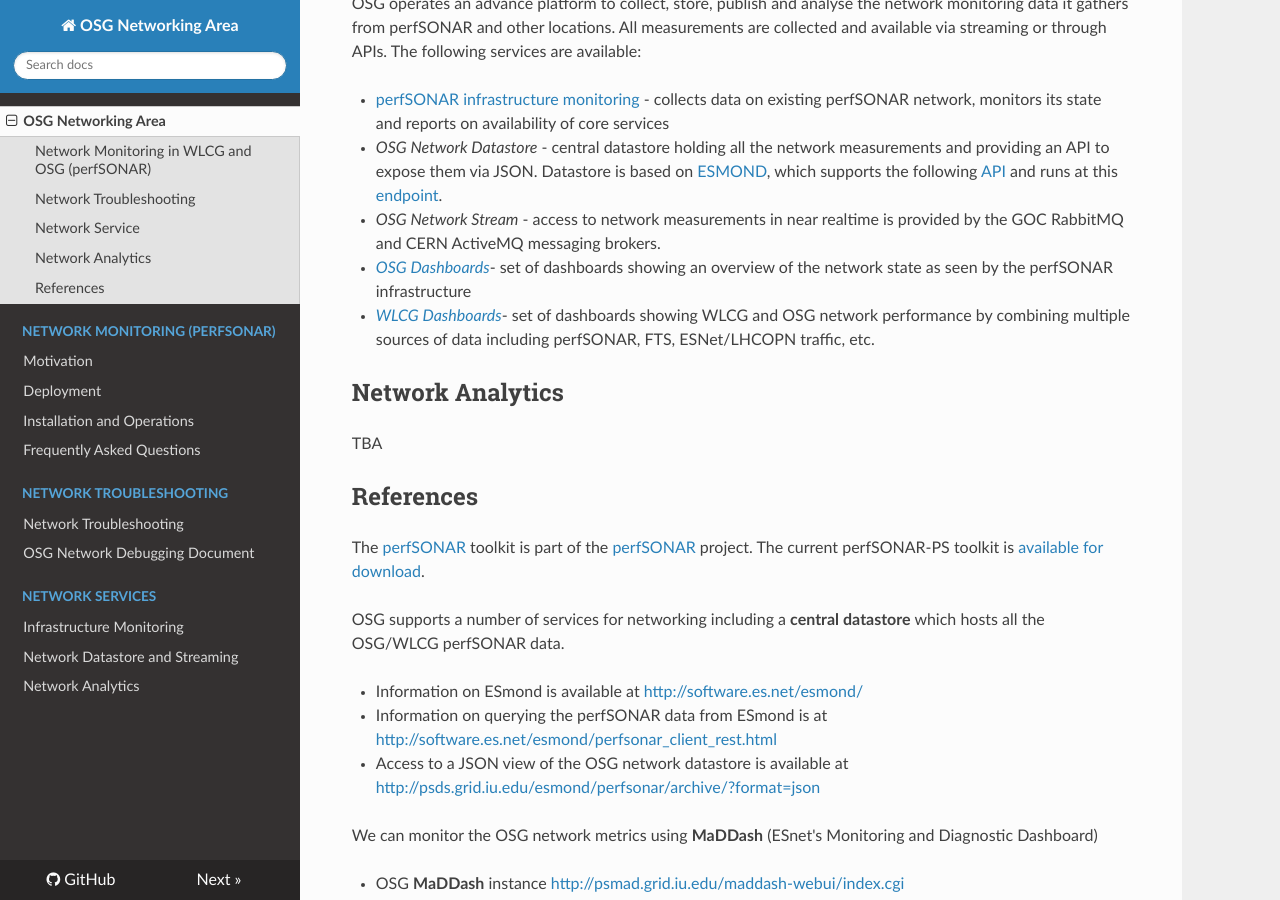
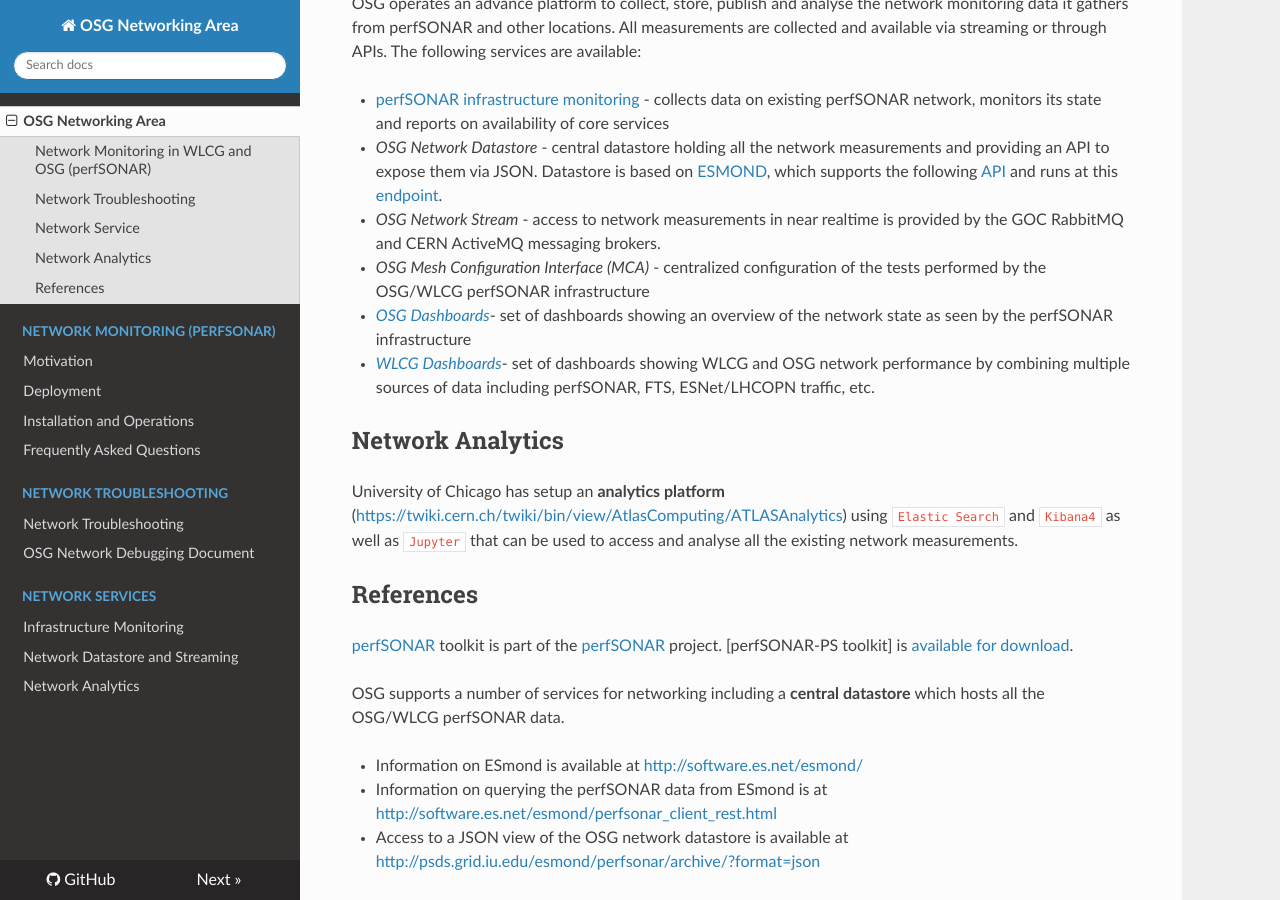
Before and after one commit to osg-htc/networking, an MkDocs documentation site: the page built from docs/index.md, in a window 1280 px wide and 900 px high, scrolled down 888 px. Built offline with MkDocs 1.6.1, drawn with Linux system fonts in a browser that asks for light colours; nearby versions of some CDN libraries; old or Windows-style settings are respelled for this version of MkDocs.

Commit message:
Update index.md

```diff
--- a/docs/index.md
+++ b/docs/index.md
@@ -27,16 +27,18 @@
 - [perfSONAR infrastructure monitoring](perfsonar/psetf.md) - collects data on existing perfSONAR network, monitors its state and reports on availability of core services
 - *OSG Network Datastore* - central datastore holding all the network measurements and providing an API to expose them via JSON. Datastore is based on [ESMOND](http://software.es.net/esmond/), which supports the following [API](http://software.es.net/esmond/perfsonar_client_rest.html) and runs at this [endpoint](http://psds.grid.iu.edu/esmond/perfsonar/archive/?format=json).
 - *OSG Network Stream* - access to network measurements in near realtime is provided by the GOC RabbitMQ and CERN ActiveMQ messaging brokers.
+- *OSG Mesh Configuration Interface (MCA)* - centralized configuration of the tests performed by the OSG/WLCG perfSONAR infrastructure
 - [*OSG Dashboards*](http://psmad.grid.iu.edu/maddash-webui/index.cgi)- set of dashboards showing an overview of the network state as seen by the perfSONAR infrastructure
 - [*WLCG Dashboards*](http://monit-grafana-open.cern.ch/dashboard/db/home?orgId=16)- set of dashboards showing WLCG and OSG network performance by combining multiple sources of data including perfSONAR, FTS, ESNet/LHCOPN traffic, etc.
 
 Network Analytics
 -----------------
-TBA
+University of Chicago has setup an **analytics platform** (<https://twiki.cern.ch/twiki/bin/view/AtlasComputing/ATLASAnalytics>) using `Elastic Search` and `Kibana4` as well as `Jupyter` that can be used to access and analyse all the existing network measurements.
 
 References
 -----------
-The [perfSONAR](http://docs.perfsonar.net/) toolkit is part of the [perfSONAR](http://www.perfsonar.net/) project. The current perfSONAR-PS toolkit is [available for download](http://docs.perfsonar.net/install_getting.html).
+[perfSONAR](http://docs.perfsonar.net/) toolkit is part of the [perfSONAR](http://www.perfsonar.net/) project.
+[perfSONAR-PS toolkit] is [available for download](http://docs.perfsonar.net/install_getting.html).
 
 OSG supports a number of services for networking including a **central datastore** which hosts all the OSG/WLCG perfSONAR data.
 
```
